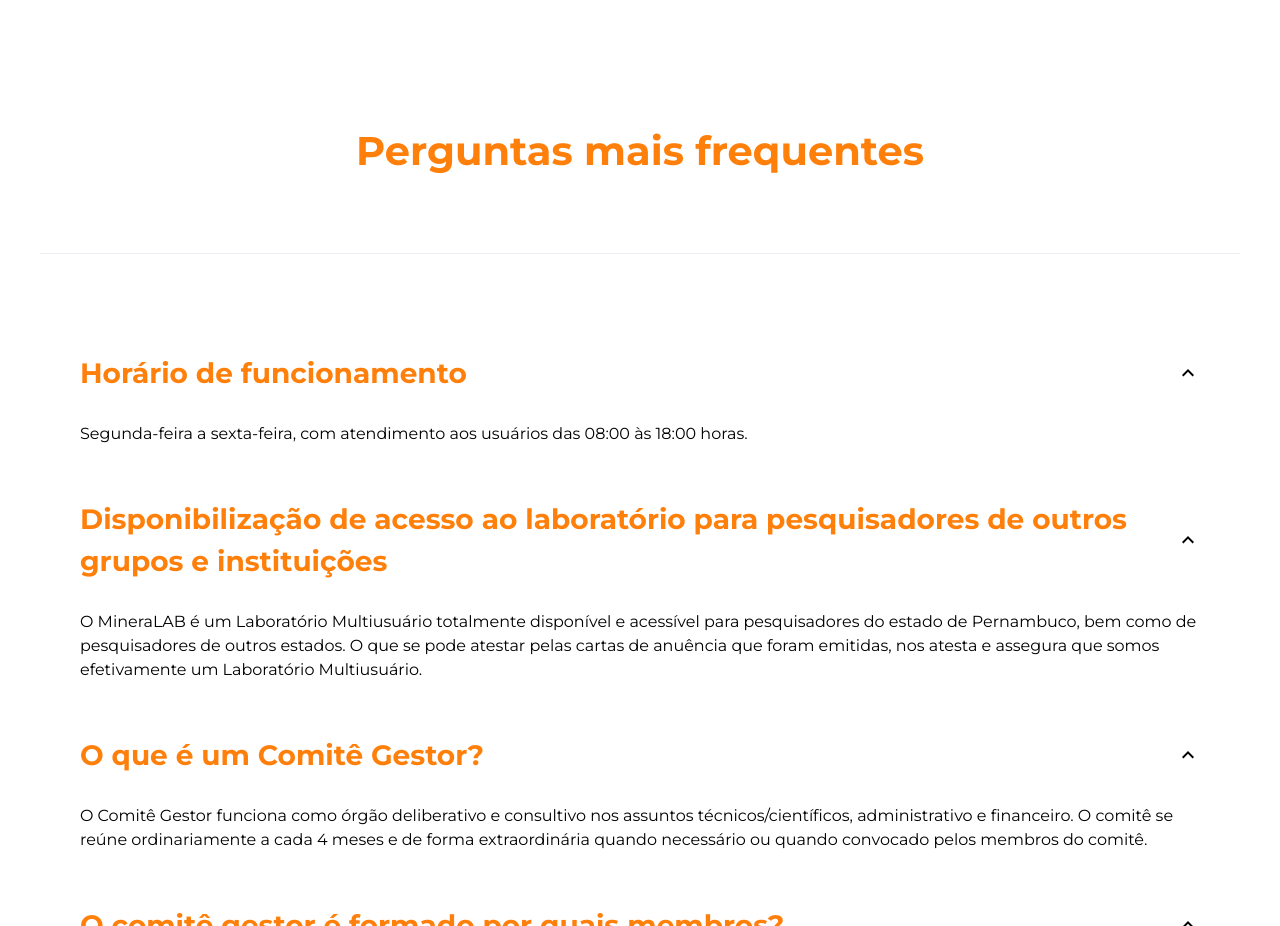
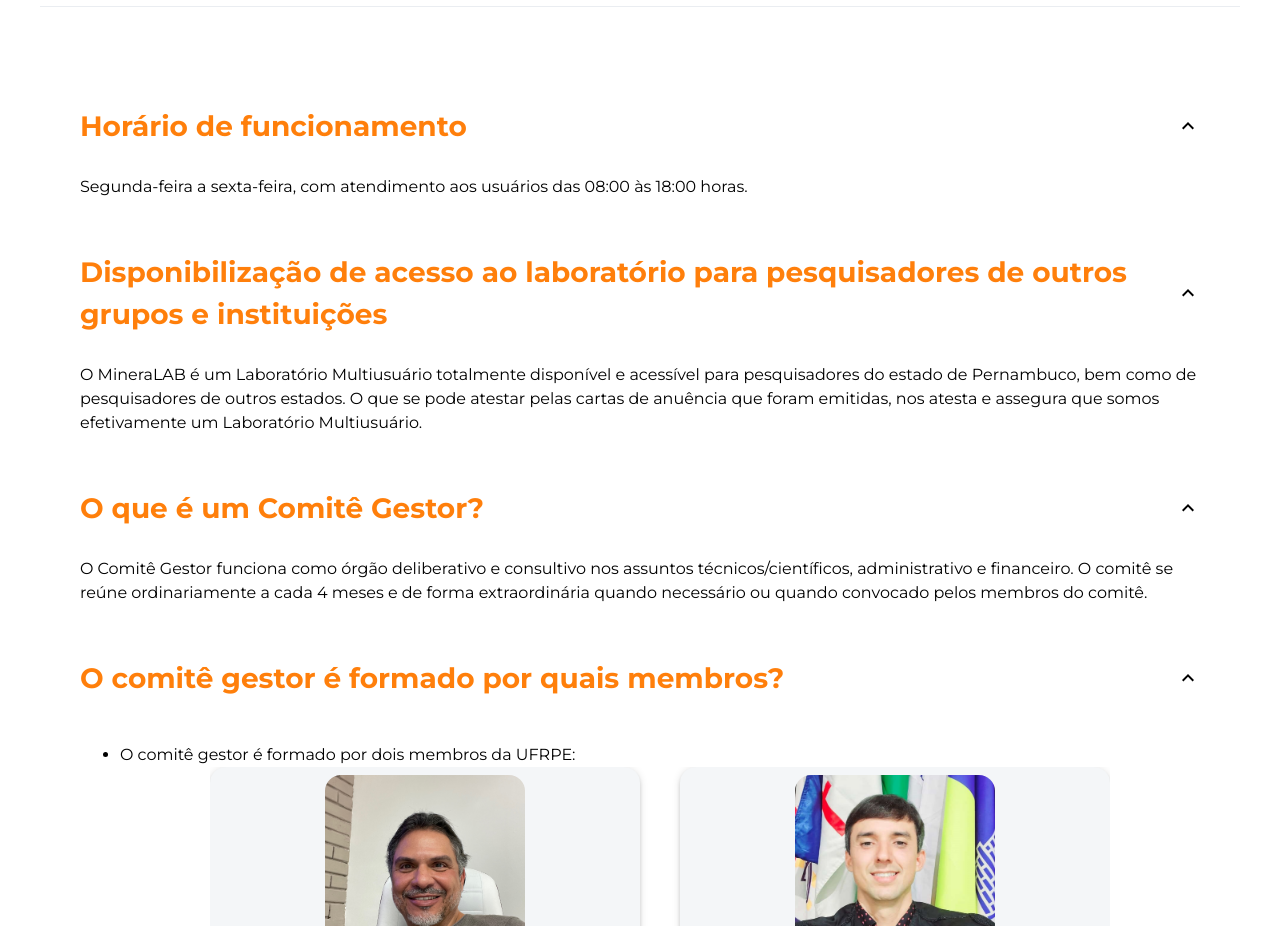
Before and after one commit to tmz81/minera-lab, a React (Vite) app: page / in a window 1280 px wide. Shown: the part 2640-3566 px from the top of the page. Built offline with nearby package versions, Linux system fonts and the light colour scheme.

Commit message:
active SwiperSlides

```diff
--- a/src/components/Equipamentos.jsx
+++ b/src/components/Equipamentos.jsx
@@ -1,15 +1,11 @@
 import React from "react";
-import {
-  Container,
-  Box,
-  Typography,
-  Grid,
-} from "@mui/material";
+import { Container, Box, Typography, Grid } from "@mui/material";
 import CheckCircleIcon from "@mui/icons-material/CheckCircle";
 import { cardsData, swiperBreakpoints } from "./Content";
+import { ModalEquipamentosDetalhe } from "./ModalEquipamentosDetalhe";
 import { Swiper, SwiperSlide } from "swiper/react";
 import "swiper/css";
-import { ModalEquipamentosDetalhe } from "./ModalEquipamentosDetalhe";
+import { Autoplay } from "swiper/modules";
 
 export default function Equipamentos() {
   const [open, setOpen] = React.useState(false);
@@ -49,6 +45,12 @@ export default function Equipamentos() {
             breakpoints={swiperBreakpoints}
             onSlideChange={() => console.log("slide change")}
             onSwiper={(swiper) => console.log(swiper)}
+            autoplay={{
+              delay: 2500,
+              disableOnInteraction: false,
+            }}
+            loop={true}
+            modules={[Autoplay]}
           >
             {cardsData.map((card, index) => (
               <Grid item key={card.alt} xs={12} sm={4} md={6}>
@@ -160,26 +162,6 @@ export default function Equipamentos() {
           </Swiper>
         </Grid>
       </Grid>
-      <Box
-        sx={{
-          textAlign: "center",
-          mt: "120px",
-          color: "#fff",
-        }}
-      >
-        <Typography
-          variant="h4"
-          component="h1"
-          sx={{
-            color: "#FF7F0B",
-            fontWeight: 700,
-            fontSize: "40px",
-            paddingBottom: "78px",
-          }}
-        >
-          Perguntas mais frequentes
-        </Typography>
-      </Box>
       <ModalEquipamentosDetalhe
         open={open}
         handleClose={handleClose}
```
